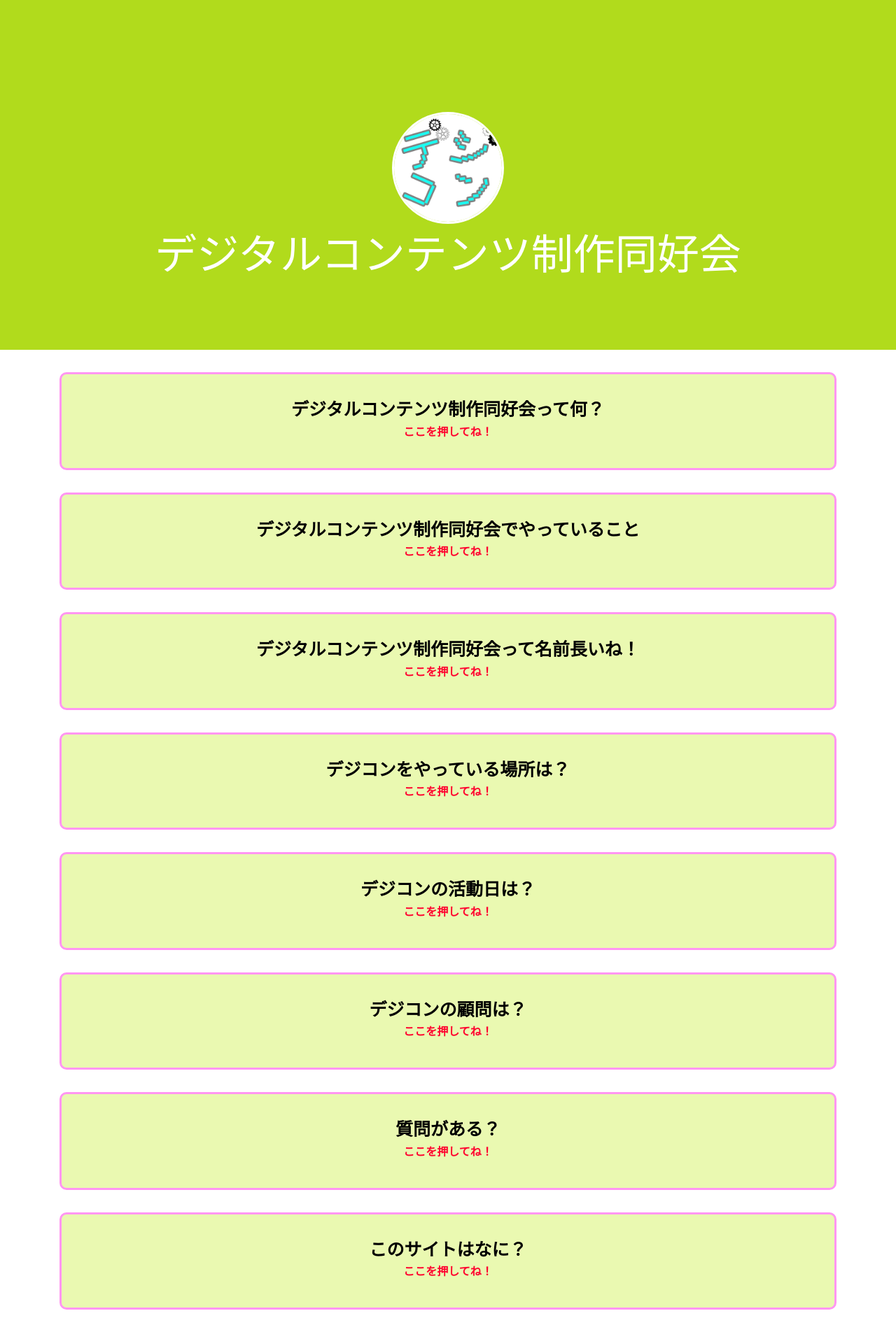
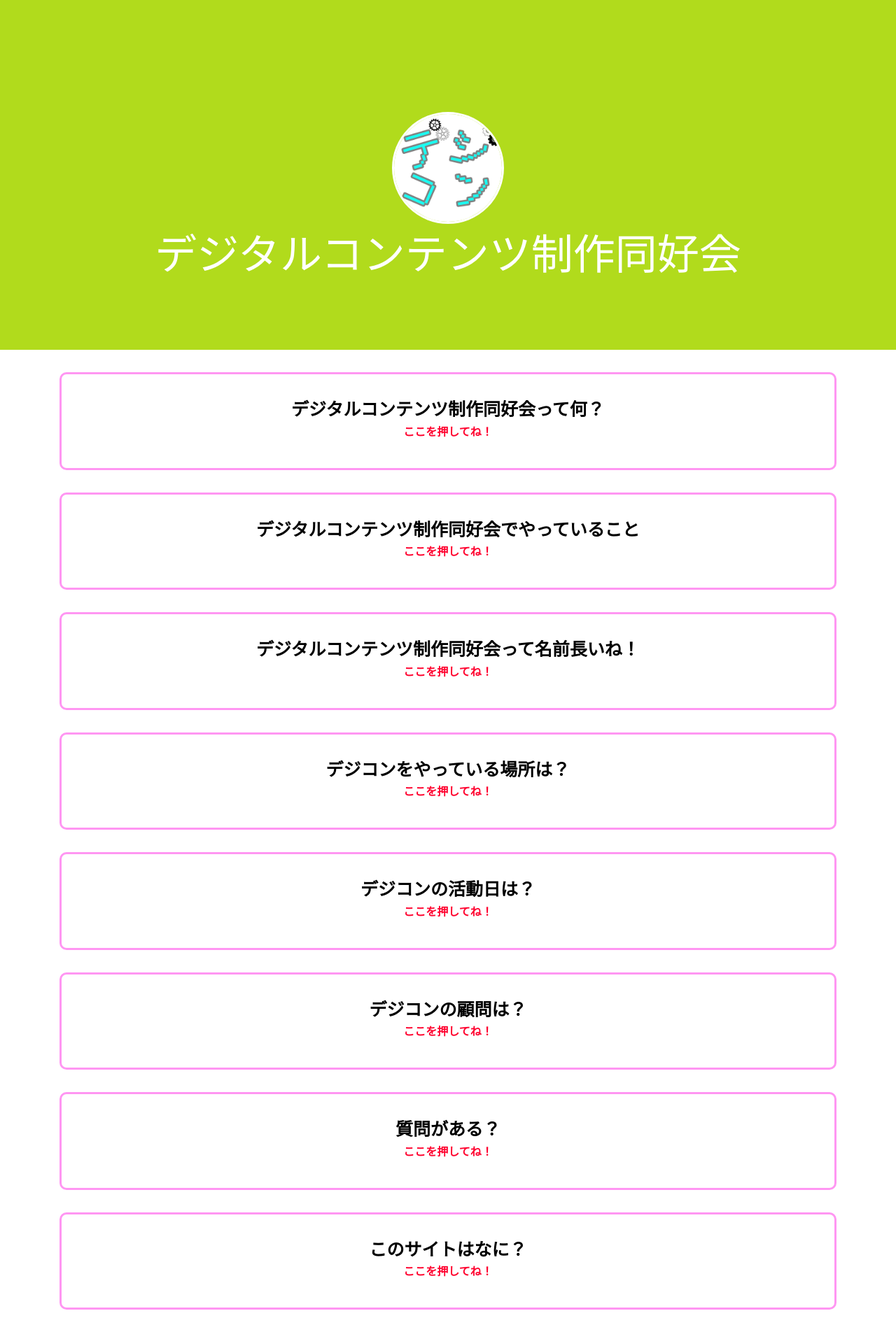
Before and after one commit to 0505Keitan/-, a PHP site: page / in a window 1280 px wide. Shown: the whole page at 70% size. Run offline with PHP 8.4, Linux system fonts and the light colour scheme; some libraries are stand-ins or nearby versions.

Commit message:
update : boxの背景を変更

```diff
--- a/front/index.css
+++ b/front/index.css
@@ -22,7 +22,7 @@
   margin: 32px 0;
   font-weight: bold;
   color: #000;
-  background: #eaf9b1;
+  background: #FFF;
   border: solid 3px #ff96f2;
   border-radius: 10px;}
   .box p {
```
